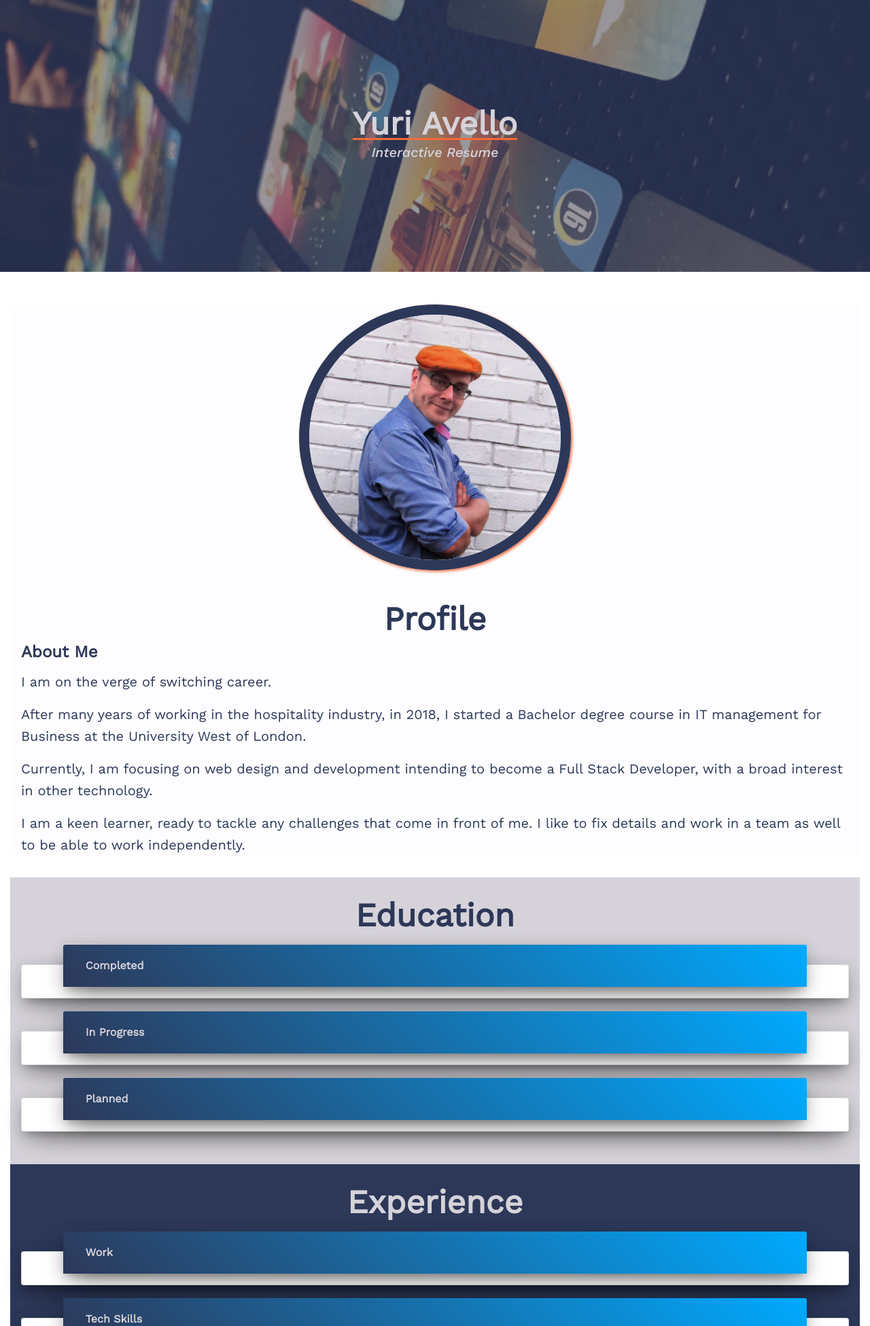
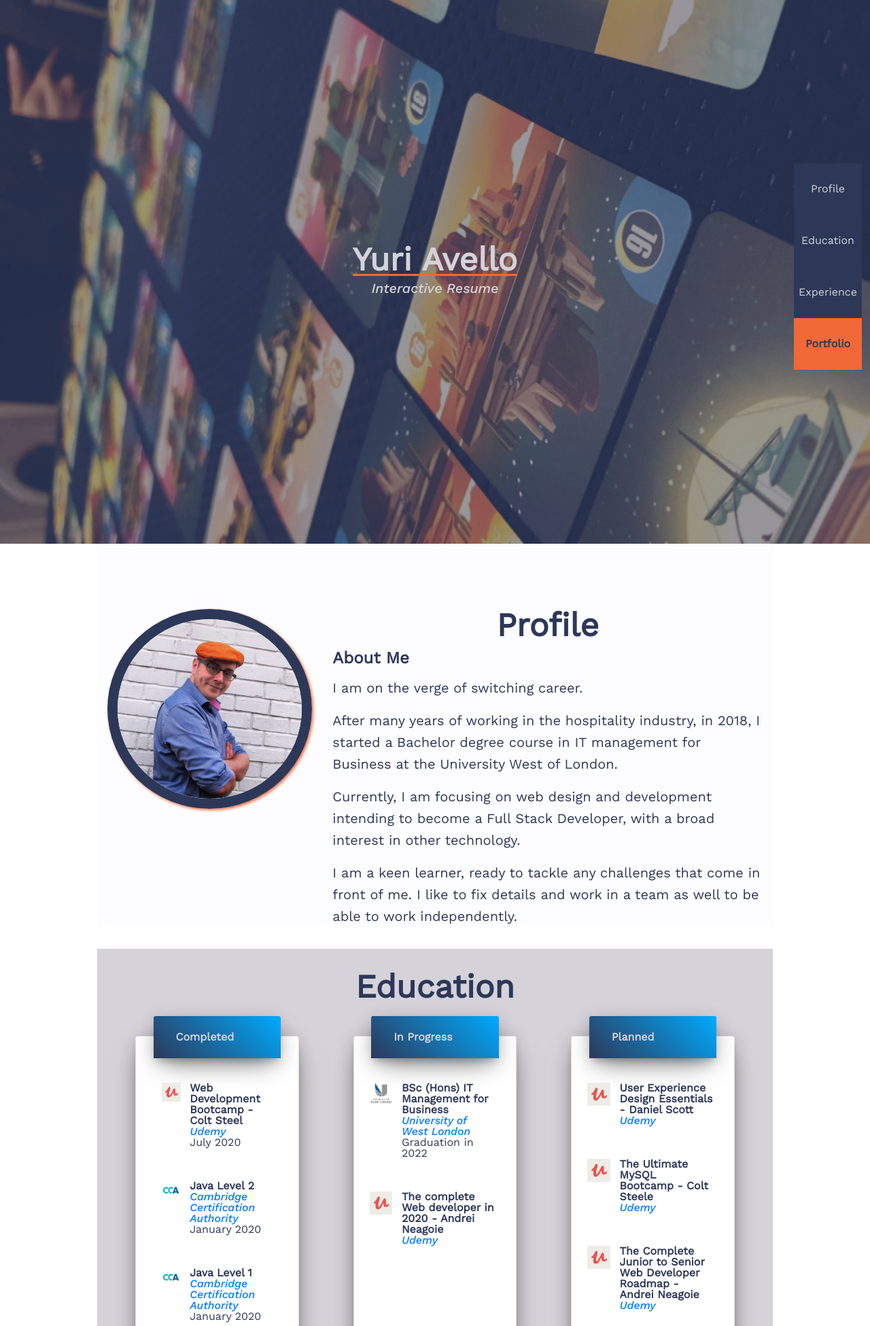
Before and after one commit to GrisoFandango/Personal-Portfolio, a PHP site: page /index.html in a window 1280 px wide. Shown: the top 1951 px of the page at 68% size. Run offline with PHP 8.4, Linux system fonts and the light colour scheme; some libraries are stand-ins or nearby versions.

Commit message:
fixed different view, added navbar, MISSING to do Collapsible NAvbar

```diff
--- a/css/main.css
+++ b/css/main.css
@@ -3,10 +3,11 @@
 /* ************************************** */
 /* 1. GLOBAL CSS                          */
 /* 2. HEADER                              */
-/* 3. SECTION ONE                         */
-/* 4. SECTION TWO                         */
-/* 5. SECTION THREE                       */
-/* 6. SECTION FOUR                        */
+/* 3. NAVBAR                              */
+/* 4. SECTION ONE                         */
+/* 5. SECTION TWO                         */
+/* 6. SECTION THREE                       */
+/* 7. SECTION FOUR                        */
 
 /*******************/
 /* GLOBAL CSS      */
@@ -38,17 +39,26 @@ p {
   line-height: 1;
 }
 
-/* img {
-  vertical-align: top;
-} */
-
 .container {
-  max-width: 1440px;
+  max-width: 100%;
   margin: auto;
 }
 
-a:hover {
+a:hover,
+a:active {
   text-decoration: none;
+}
+
+.btn-link:focus,
+btn-link:hover,
+btn-link:active,
+btn-link.focus {
+  text-decoration: none;
+  color: var(--clr-shadow);
+}
+
+.row {
+  margin: 0;
 }
 /**********/
 /* HEADER */
@@ -91,8 +101,47 @@ a:hover {
   padding: 0.5rem;
 }
 
+/* NAVBAR */
+
+.navbar {
+  position: fixed;
+  top: 50%;
+  right: 0;
+  transform: translateY(-50%);
+  padding: 0;
+  margin-right: 0.75rem;
+  z-index: 2;
+}
+
+.navbar ul {
+  position: relative;
+  list-style: none;
+}
+
+.navbar ul li a {
+  display: inline-block;
+  text-decoration: none;
+  position: relative;
+  color: var(--crl-primary);
+  background: var(--crl-dark);
+  font-size: 1rem;
+  line-height: 1rem;
+  font-weight: var(--fw-normal);
+  width: 100px;
+  padding: 30px 0;
+  text-align: center;
+  line-height: 100%;
+}
+
+.navbar ul li a.active {
+  font-weight: var(--fw-bold);
+  background: var(--clr-shadow);
+  color: var(--crl-dark);
+}
+
 /* SECTION ONE */
 .secOne {
+  position: relative;
   margin: 0;
   color: var(--crl-dark);
   background-color: var(--clr-light);
@@ -103,6 +152,13 @@ a:hover {
   max-width: 400px;
   margin: 3rem auto;
 }
+
+.secOne__svg {
+  position: absolute;
+  left: 0;
+  z-index: -1;
+}
+
 .secOne__mypic {
   /* display: block; */
   width: 100%;
@@ -112,9 +168,9 @@ a:hover {
   box-shadow: 2px 2px 4px 0 var(--clr-shadow);
 }
 
-.secOne__bio {
+/* .secOne__bio {
   margin: 0 1rem;
-}
+} */
 
 .secOne__title {
   font-weight: var(--fw-bold);
@@ -226,7 +282,7 @@ a:hover {
 }
 
 .card--experience {
-  margin: 3rem auto 1rem auto;
+  margin: 3rem 1rem 1rem auto;
   padding-bottom: 1rem;
   color: var(--crl-dark);
 }
@@ -304,6 +360,7 @@ a:hover {
 
 .secFour__card {
   margin-top: 3rem;
+  padding: 0;
 }
 
 /* .row {
@@ -342,13 +399,17 @@ a:hover {
 .card-body__description {
   margin: 1rem;
 }
-.card-body__description br {
+.card-body__description p {
   margin-bottom: 1rem;
 }
 
 .card-body__link {
   display: flex;
   margin: 1rem auto;
+}
+
+.extra-margin {
+  margin-top: 2rem;
 }
 
 .card-body__link a {
@@ -422,3 +483,55 @@ footer {
 .footer__info a {
   padding-left: 1rem;
 }
+
+/* MEDIA QUERIES */
+/* Extra small devices (phones, 600px and down) */
+@media only screen and (max-width: 600px) {
+}
+
+/* Small devices (portrait tablets and large phones, 600px and up) */
+@media only screen and (min-width: 576px) {
+  .head {
+    height: 100vh;
+  }
+}
+
+/* Medium devices (landscape tablets, 768px and up) */
+@media only screen and (min-width: 768px) {
+  .card--experience {
+    margin: 3rem auto 1rem auto;
+  }
+  .secFour__card {
+    margin: 3rem auto 0 auto;
+  }
+  .extra-margin {
+    margin-top: 3rem;
+  }
+
+  .secOne__title {
+    margin-top: 3rem;
+  }
+}
+
+/* Large devices (laptops/desktops, 992px and up) */
+@media only screen and (min-width: 992px) {
+  .container {
+    max-width: 80%;
+  }
+  .extra-margin {
+    margin-top: 1rem;
+  }
+}
+
+/* Extra large devices (large laptops and desktops, 1200px and up) */
+@media only screen and (min-width: 1200px) {
+  .head {
+    height: 100vh;
+  }
+  .secOne {
+    padding-top: 3rem;
+  }
+  .extra-margin {
+    margin-top: 2rem;
+  }
+}
--- a/index.html
+++ b/index.html
@@ -13,7 +13,21 @@
     <link rel="stylesheet" href="css/main.css">
 
 </head>
-<body>
+<body data-spy="scroll" data-target="#navbar" data-offset="100">
+    <nav class="navbar navbar-expand-lg sticky-top" id="navbar">
+        <button class="navbar-toggler" type="button" data-toggle="collapse" data-target="#navbarSupportedContent" aria-controls="navbarSupportedContent" aria-expanded="false" aria-label="Toggle navigation">
+            <span class="navbar-toggler-icon"></span>
+          </button>
+          <div class="collapse navbar-collapse" id="navbarSupportedContent">
+              <ul>
+                  <li><a href="#profile" class="nav-link"> Profile</a></li>
+                  <li><a href="#education" class="nav-link"> Education</a></li>
+                  <li><a href="#experience" class="nav-link"> Experience</a></li>
+                  <li><a href="#portfolio" class="nav-link"> Portfolio</a></li>
+              </ul>
+
+          </div>
+    </nav>
     <header class="head">
         <div>
             <h1 class="head__title">Yuri Avello</h1>
@@ -21,12 +35,13 @@
         </div>
     </header>
     <div class="container">
-        <section class="secOne">
+        <section class="secOne scroll-down" id="profile">
             <!-- <img class="secOne__svg" src="/img/BlueHalfMoon.png" alt=""> -->
-            <div class="secOne_img">
+            <div class="row">
+            <div class="secOne_img col-12 col-md-4">
                 <img src="/img/MyPicture.jpg" alt="" class="secOne__mypic">
             </div>
-            <div class="secOne__bio">
+            <div class="secOne__bio col-12 col-md-8">
                 <h3 class="secOne__title">Profile</h3>
                 <h4 class="secOne__subtitle">About Me</h3>
                 <p class="secOne__p">I am on the verge of switching career.</p>
@@ -37,14 +52,16 @@
 
                     <p class="secOne__p">I am a keen learner, ready to tackle any challenges that come in front of me. I like to fix details and work in a team as well to be able to work independently. </p>
             </div>
+        </div>
         </section>
 
-        <section class="secTwo">
+        <section class="secTwo" id="education">
             <div class="secTwo__education">
                 <h3 class="secTwo__title">Education</h3>
 
                 <div id="accordion">
-                    <div class="card card--education">
+                    <div class="row">
+                    <div class="card card--education col-12 col-md-5 col-lg-12 col-xl-3">
 
                         <div class="card-header" id="headingOne">
                             <h5 class="mb-0">
@@ -54,9 +71,10 @@
                             </h5>
                         </div>
 
-                      <div id="collapseOne-education" class="collapse" aria-labelledby="headingOne" data-parent="#accordion">
+                      <div id="collapseOne-education" class="collapse cardCol" aria-labelledby="headingOne" data-parent="#accordion">
                             <div class="card-body">
-                                <div class="secTwo__box">
+                                <div class="row">
+                                <div class="secTwo__box col-lg-5 col-xl-12">
                                     <div class="secTwo__box--img">
                                         <img src="/img/Udemy1.JPG" alt="" class="secTwo__icon">
                                     </div>
@@ -67,7 +85,7 @@
                                     </div>
                                 </div>
 
-                                <div class="secTwo__box">
+                                <div class="secTwo__box col-lg-5 col-xl-12">
                                     <div class="secTwo__box--img">
                                         <img src="/img/cca.png" alt="" class="secTwo__icon">
                                     </div>
@@ -78,7 +96,7 @@
                                     </div>
                                 </div>
 
-                                <div class="secTwo__box">
+                                <div class="secTwo__box col-lg-5 col-xl-12">
                                     <div class="secTwo__box--img">
                                         <img src="/img/cca.png" alt="" class="secTwo__icon">
                                     </div>
@@ -89,7 +107,7 @@
                                     </div>
                                 </div>
 
-                                <div class="secTwo__box">
+                                <div class="secTwo__box col-lg-5 col-xl-12">
                                     <div class="secTwo__box--img">
                                         <img src="/img/linkedin.jpg" alt="" class="secTwo__icon">
                                     </div>
@@ -100,7 +118,7 @@
                                     </div>
                                 </div>
 
-                                <div class="secTwo__box">
+                                <div class="secTwo__box col-lg-5 col-xl-12">
                                     <div class="secTwo__box--img">
                                         <img src="/img/code-with-mosh-logo_300pix.jpg" alt="" class="secTwo__icon">
                                     </div>
@@ -111,10 +129,11 @@
                                     </div>
                                 </div>
                             </div>
+                            </div>
                         </div>
                     </div>
 
-                    <div class="card card--education">
+                    <div class="card card--education col-12 col-md-5 col-xl-3">
                         <div class="card-header" id="headingTwo">
                             <h5 class="mb-0">
                             <button class="btn btn-link secTwo__subtitle collapsed" data-toggle="collapse" data-target="#collapseTwo-education" aria-expanded="false" aria-controls="collapseTwo">
@@ -122,7 +141,7 @@
                             </button></h5>
                         </div>
 
-                        <div id="collapseTwo-education" class="collapse" aria-labelledby="headingTwo" data-parent="#accordion">
+                        <div id="collapseTwo-education" class="collapse cardCol" aria-labelledby="headingTwo" data-parent="#accordion">
                             <div class="card-body">
                                 <div class="secTwo__box">
 
@@ -154,7 +173,7 @@
                         </div>
                     </div>
 
-                    <div class="card card--education">
+                    <div class="card card--education col-12 col-md-5 col-xl-3 col-xl-3">
                         <div class="card-header" id="headingThree">
                             <h5 class="mb-0">
                                 <button class="btn btn-link secTwo__subtitle collapsed" data-toggle="collapse" data-target="#collapseThree-education" aria-expanded="false" aria-controls="collapseThree">
@@ -162,7 +181,7 @@
                                 </button>
                             </h5>
                         </div>
-                        <div id="collapseThree-education" class="collapse" aria-labelledby="headingThree" data-parent="#accordion">
+                        <div id="collapseThree-education" class="collapse cardCol" aria-labelledby="headingThree" data-parent="#accordion">
                             <div class="card-body">
                                 <div class="secTwo__box">
                                     <div class="secTwo__box--img">
@@ -201,16 +220,19 @@
                     </div>
 
                 </div>
+
+                </div>
             </div>
 
         </section>
 
-        <section class="secThree">
+        <section class="secThree" id="experience">
             <div class="secThree__experience">
                 <h3 class="secThree__title">Experience</h3>
 
                 <div id="accordion">
-                    <div class="card card--experience">
+                    <div class="row">
+                    <div class="card card--experience col-12 ">
                         <div class="card-header" id="headingOne">
                             <h5 class="mb-0">
                                 <button class="btn btn-link secThree__subtitle" data-toggle="collapse" data-target="#collapseOne-experience" aria-expanded="false" aria-controls="collapseOne">
@@ -219,7 +241,7 @@
                                 </h5>
                         </div>
 
-                        <div id="collapseOne-experience" class="collapse" aria-labelledby="headingOne" data-parent="#accordion">
+                        <div id="collapseOne-experience" class="collapse cardCol" aria-labelledby="headingOne" data-parent="#accordion">
                             <div class="card-body">
 
                                 <div class="secThree__box">
@@ -246,7 +268,7 @@
                         </div>
                     </div>
 
-                    <div class="card card--experience">
+                    <div class="card card--experience col-12 col-md-5 ">
                         <div class="card-header" id="headingTwo">
                             <h5 class="mb-0">
                                 <button class="btn btn-link secThree__subtitle collapsed" data-toggle="collapse" data-target="#collapseTwo-experience" aria-expanded="false" aria-controls="collapseTwo">
@@ -255,7 +277,7 @@
                             </h5>
                         </div>
 
-                        <div id="collapseTwo-experience" class="collapse" aria-labelledby="headingTwo" data-parent="#accordion">
+                        <div id="collapseTwo-experience" class="collapse cardCol" aria-labelledby="headingTwo" data-parent="#accordion">
                             <div class="card-body">
                                 <div class="secThree__box">
                                     <div class="secThree__box--skill">
@@ -452,7 +474,7 @@
                     </div>
 
 
-                    <div class="card card--experience">
+                    <div class="card card--experience col-12 col-md-5 ">
                         <div class="card-header" id="headingThree">
                             <h5 class="mb-0">
                                 <button class="btn btn-link secThree__subtitle collapsed" data-toggle="collapse" data-target="#collapseThree-experience" aria-expanded="false" aria-controls="collapseThree">
@@ -460,7 +482,7 @@
                                 </button>
                             </h5>
                         </div>
-                        <div id="collapseThree-experience" class="collapse" aria-labelledby="headingThree" data-parent="#accordion">
+                        <div id="collapseThree-experience" class="collapse cardCol" aria-labelledby="headingThree" data-parent="#accordion">
                             <div class="card-body">
 
                                 <div class="secThree__box">
@@ -585,19 +607,19 @@
                             </div>
                         </div>
                     </div>
-
+                </div>
                 </div>
             </div>
 
         </section>
 
-        <section class="secFour">
+        <section class="secFour" id="portfolio">
             <div class="secFour__portfolio">
                 <h3 class="secFour__title">Portfolio</h3>
-                <div class="secFour container">
+                <div class="secFour ">
                     <div class="row">
 
-                        <div class="secFour__card col-md-6">
+                        <div class="secFour__card col-12 col-md-5 ">
                             <div class="card">
                                 <div class="card-header">
                                     <h4 class="card-title">Il Basilico</h4>
@@ -608,7 +630,9 @@
                                         <img class="card-body__img--img" src="/img/ilBasilico.png" alt="">
                                     </div>
                                     <div class="card-body__description">
-                                        <p class="card-body__description-p">Worked on this website for a new Italian Restauran. I started from a template and then i personalized it. <br> From this experience i learned how to write organize CSS, add Instagram Feed and how to send email from a form in PHP. <br>Furthermore, It was my first experience doing a website for someone else and helped me how to interact with the client, how to satisfy their request and thinking about a design that fit their business</p>
+                                        <p class="card-body__description-p">Worked on this website for a new Italian Restaurant. I started from a template and then i personalized it. </p>
+                                            <p class="card-body__description-p"> From this experience I learned how to write organize CSS, add Instagram Feed and how to send email from a form in PHP. </p>
+                                            <p class="card-body__description-p">Furthermore, It was my first experience doing a website for someone else and helped me how to interact with the client, how to satisfy their request and thinking about a design that fit their business</p>
                                         <div class="card-body__link">
                                             <a href="www.ilbasilico.co" class="btn btn-round">Visit Website</a>
                                         </div>
@@ -617,18 +641,21 @@
                             </div>
                         </div>
 
-                        <div class="secFour__card col-md-6">
+                        <div class="secFour__card col-12 col-md-5 ">
                             <div class="card">
                                 <div class="card-header">
                                     <h4 class="card-title">YA Digital Buddy</h4>
                                     <p class="category">Freelance Digital Agency</p>
                                 </div>
-                                <div class="card-body">                                        <div class="card-body__img">
+                                <div class="card-body">
+                                    <div class="card-body__img">
                                         <img class="card-body__img--img" src="/img/yadigitalbuddy.png" alt="">
                                     </div>
                                     <div class="card-body__description">
-                                        <p class="card-body__description-p">I built this website for my freelance activity. <br> From this experience i learned how to deploy a website into a hosting service using FTP, how to implement in-page SEO and develop strategies to improve off-page SEO. <br>In addition, was my first experience on creating and submitting a sitemap.xml and add the website into the google search console. <br> </p>
-                                        <div class="card-body__link">
+                                        <p class="card-body__description-p">I built this website for my freelance activity. </p>
+                                            <p class="card-body__description-p"> From this experience I learned how to deploy a website into a hosting service using FTP, how to implement in-page SEO and develop strategies to improve off-page SEO. </p>
+                                                <p class="card-body__description-p">In addition, was my first experience on creating and submitting a sitemap.xml and add the website into the google search console.</p>
+                                        <div class="card-body__link extra-margin">
                                             <a href="www.yadigitalbuddy.com" class="btn btn-round">Visit Website</a>
                                         </div>
                                     </div>
@@ -636,7 +663,7 @@
                             </div>
                         </div>
 
-                        <div class="secFour__card col-md-6 ">
+                        <div class="secFour__card col-12 col-md-5">
                             <div class="card">
                                  <div class="card-header">
                                      <h4 class="card-title">Yuri Avello</h4>
@@ -647,7 +674,9 @@
                                         <img class="card-body__img--img" src="/img/yavello.png" alt="">
                                        </div>
                                       <div class="card-body__description">
-                                        <p class="card-body__description-p">One of my first website that i made from zero. <br> It was an assignment for <em>Develop a Digital Identity</em>. <br>I made use of HTML 5, CSS 3 and Bootstrap 4 </p>
+                                        <p class="card-body__description-p">One of my first website that I made from scratch. </p>
+                                            <p class="card-body__description-p"> It was an assignment for <em>Develop a Digital Identity</em>. </p>
+                                                <p class="card-body__description-p">I made use of HTML 5, CSS 3 and Bootstrap 4 </p>
                                         <div class="card-body__link">
                                             <a href="https://grisofandango.github.io/yuriavello.github.io/" class="btn btn-round">Visit Website</a>
                                         </div>
@@ -662,7 +691,7 @@
         </section>
         <footer>
             <h3 class="footer__title">Contacts</h3>
-            <em><h4 class="footer__quote">"Sometimes it's the journey that teach you a lot about the destination" (Drake)</h4></em>
+            <em><h4 class="footer__quote">"Sometimes it's the journey that teach you a lot about the destination"</h4></em>
             <div class="footer__container container">
                 <div class="row">
                     <div class="footer__info col-12 col-xl-4">
@@ -686,12 +715,13 @@
 
     <!-- JS SCript for Materia Theme -->
     <script src="https://code.jquery.com/jquery-3.2.1.slim.min.js" integrity="sha384-KJ3o2DKtIkvYIK3UENzmM7KCkRr/rE9/Qpg6aAZGJwFDMVNA/GpGFF93hXpG5KkN" crossorigin="anonymous"></script>
+    <script src="https://maxcdn.bootstrapcdn.com/bootstrap/4.0.0/js/bootstrap.min.js" integrity="sha384-JZR6Spejh4U02d8jOt6vLEHfe/JQGiRRSQQxSfFWpi1MquVdAyjUar5+76PVCmYl" crossorigin="anonymous"></script>
     <script src="https://cdnjs.cloudflare.com/ajax/libs/popper.js/1.12.9/umd/popper.min.js" integrity="sha384-ApNbgh9B+Y1QKtv3Rn7W3mgPxhU9K/ScQsAP7hUibX39j7fakFPskvXusvfa0b4Q" crossorigin="anonymous"></script>
-    <script src="https://maxcdn.bootstrapcdn.com/bootstrap/4.0.0/js/bootstrap.min.js" integrity="sha384-JZR6Spejh4U02d8jOt6vLEHfe/JQGiRRSQQxSfFWpi1MquVdAyjUar5+76PVCmYl" crossorigin="anonymous"></script>
     <script src="assets/js/core/jquery.min.js" type="text/javascript"></script>
     <script src="assets/js/core/popper.min.js" type="text/javascript"></script>
     <script src="assets/js/core/bootstrap-material-design.min.js" type="text/javascript"></script>
     <script src="assets/js/plugins/moment.min.js"></script>
     <script src="assets/js/material-kit.js?v=2.0.4" type="text/javascript"></script>
+    <script src="main.js"></script>
 </body>
 </html>
--- /dev/null
+++ b/main.js
@@ -0,0 +1,40 @@
+// //get all elements from menu
+// const allItems = document.querySelectorAll(".navbar ul li a")
+
+// allItems.forEach(item =>{
+//     item.addEventListener("click",function(e){
+//         //here we will write loop remove all previous classes active
+//         for(var i = 0; i< allItems.length; i++){
+//             allItems[i].classList.remove("active");
+//         }
+//         this.classList.add("active");
+//     })
+// })
+
+const cards= document.querySelectorAll(".cardCol")
+console.log(cards)
+function myFunction(x) {
+    if (x.matches) { // If media query matches
+      for(var i = 0; i< cards.length; i++){
+            cards[i].classList.remove("collapse");}
+    } else {
+     for(var i = 0; i< cards.length; i++){
+        cards[i].classList.add("collapse");}
+    }
+  }
+
+  var x = window.matchMedia("(min-width: 768px)")
+  myFunction(x) // Call listener function at run time
+  x.addListener(myFunction) // Attach listener function on state changes
+
+//   function stickyNavigation()
+// {
+// 	if($(window).scrollTop() > lnStickyNavigation)
+// 	{
+// 		$('body').addClass('fixed');
+// 	}
+// 	else
+// 	{
+// 		$('body').removeClass('fixed');
+// 	}
+// }
```
Also changed, not shown: navbar.css (added, +52 -0 lines), navbar.html (added, +37 -0 lines).
